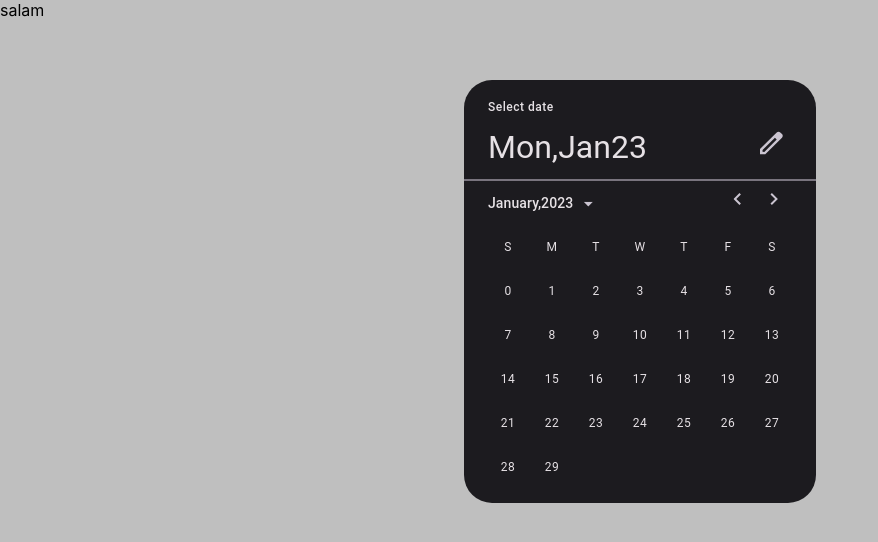
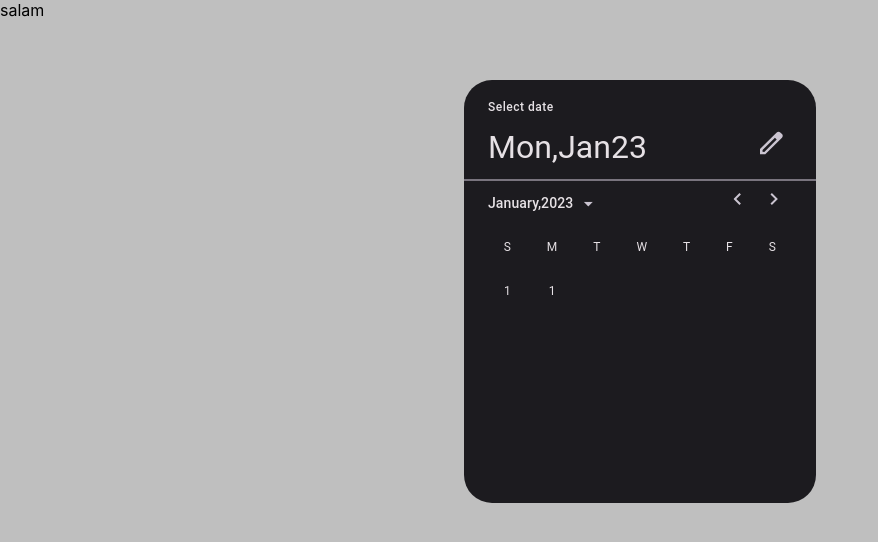
Before and after one commit to Ztanha/react-date-picker-material, a React (Create React App) app: page / in a window 1280 px wide. Shown: the top 542 px of the page, without its empty margins (0-878 px from the left). Built offline with nearby package versions, Linux system fonts and the light colour scheme.

Commit message:
Change days type to a refrence and create utility functions to calculate the number of days in month and the starting day

```diff
--- a/src/App.js
+++ b/src/App.js
@@ -4,7 +4,7 @@ function App() {
   return (
     <div className="App">
         salam
-      <DatePicker date={new Date()} show={true}/>
+      <DatePicker date={Date.now()} show={true}/>
     </div>
   );
 }
--- a/src/components/datePicker/DatePicker.js
+++ b/src/components/datePicker/DatePicker.js
@@ -1,16 +1,19 @@
 import './datePicker.scss'
 import {Modal} from "../modal/Modal.js";
-import {useEffect, useState} from "react";
+import {useEffect, useRef, useState} from "react";
 import {ReactComponent as Pencil} from "./icons/pencil.svg";
 import {ReactComponent as Arrow} from "./icons/right.svg";
 import {ReactComponent as SideArrow} from "./icons/sideArrow.svg";
 import {ThemeProvider, useTheme} from "../../ThemeContext.js";
+import {daysInMonth, getMonthStartDay} from "./utilities.js";
 const DatePicker = props=><ThemeProvider><ActualDatePicker {...props}/></ThemeProvider>;
 function ActualDatePicker(props) {
 
     const month= ["January","February","March","April","May","June","July","August","September","October","November","December"];
     const weekday= ["Sun","Mon","Tue","Wed","Thu","Fri","Sat"];
-    const days= [...Array(30).keys()]
+    // const [ days,setDays ]=useState();
+    const days = useRef();
+    const startDay = useRef();
     const [ mode,setMode ]=useState('days')
     const [colors]= useTheme();
     const styles={
@@ -32,11 +35,12 @@ function ActualDatePicker(props) {
     let timeStamp = Date.now()
     let date = new Date(timeStamp) ;
 
-    // useEffect(()=>{
-    //     console.log(props.date);
-    //     setMode('day')
-    // },[props.date])
+    useEffect(()=>{
+        days.current = daysInMonth(props.date)
+        startDay.current = getMonthStartDay(props.date)
+    },[props.date,days])
 
+    console.log([...Array(startDay?.current).keys(),...Array(days?.current).keys()])
     return (
         <div className='DatePicker'
              style={{ ...styles.datePicker,...props.style }}
@@ -74,9 +78,9 @@ function ActualDatePicker(props) {
                                         { x.charAt(0) }
                                     </span>
                                 )}
-                                { days.map(x=>
-                                    <span className="day" key={x}>
-                                        {x}
+                                { [...Array(startDay?.current).keys(),...Array(days?.current).keys()]?.map(x=>
+                                    <span className="day" key={x+1}>
+                                        {x+1}
                                     </span>
                                 ) }
                             </div>
--- a/src/components/datePicker/utilities.js
+++ b/src/components/datePicker/utilities.js
@@ -1,4 +1,14 @@
-function getDaysInMonth(){
-
+function daysInMonth(timestamp){
+    const date = new Date(timestamp);
+    const month = date.getMonth();
+    const year = date.getFullYear();
+    const lastDay = new Date(year, month + 1, 0);
+    // Get the last day of the month (28-31)
+    return lastDay.getDate();
 }
-export {getDaysInMonth}
+function getMonthStartDay(timestamp) {
+    let date = new Date(timestamp);
+    date.setDate(1);
+    return date.getUTCDay(); // get the day of the week (0-6, where 0 is Sunday)
+}
+export {daysInMonth,getMonthStartDay}
```
